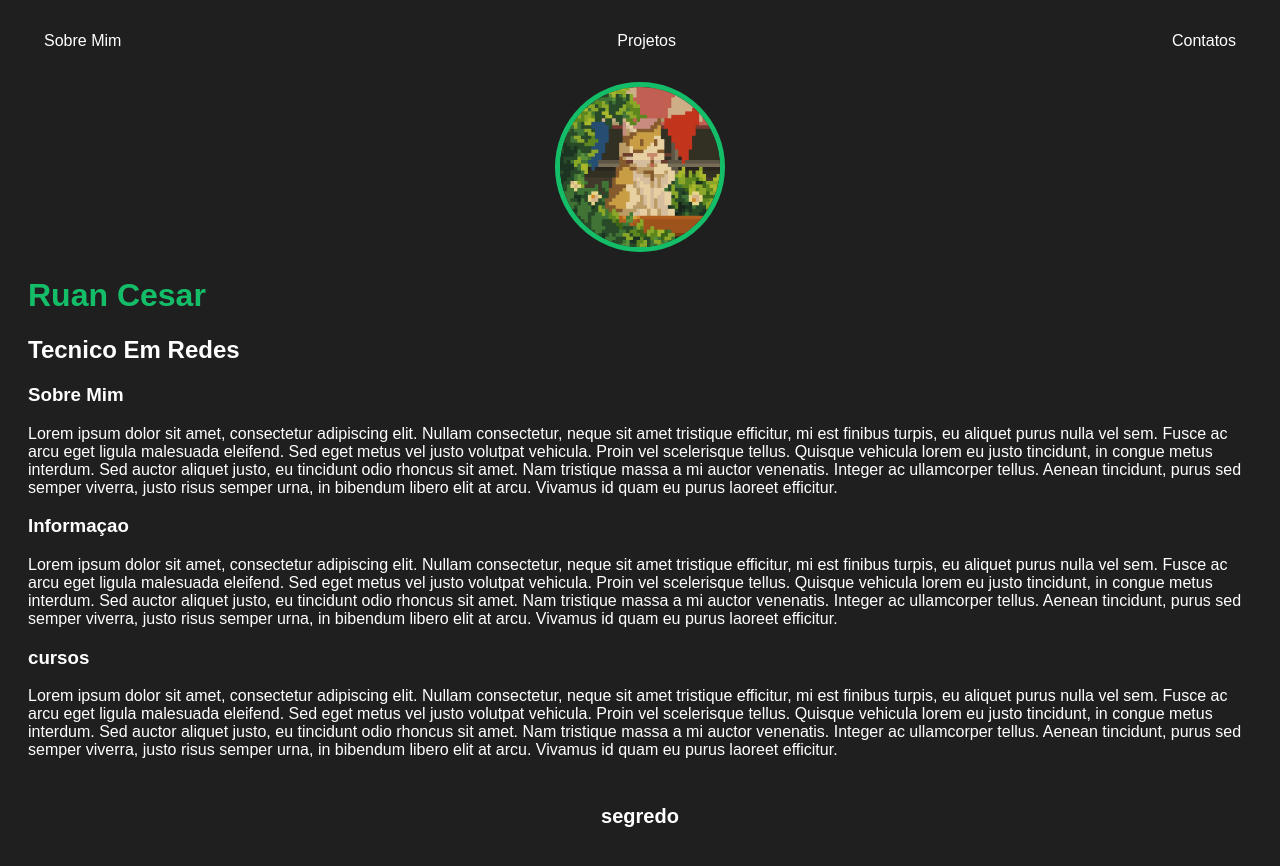
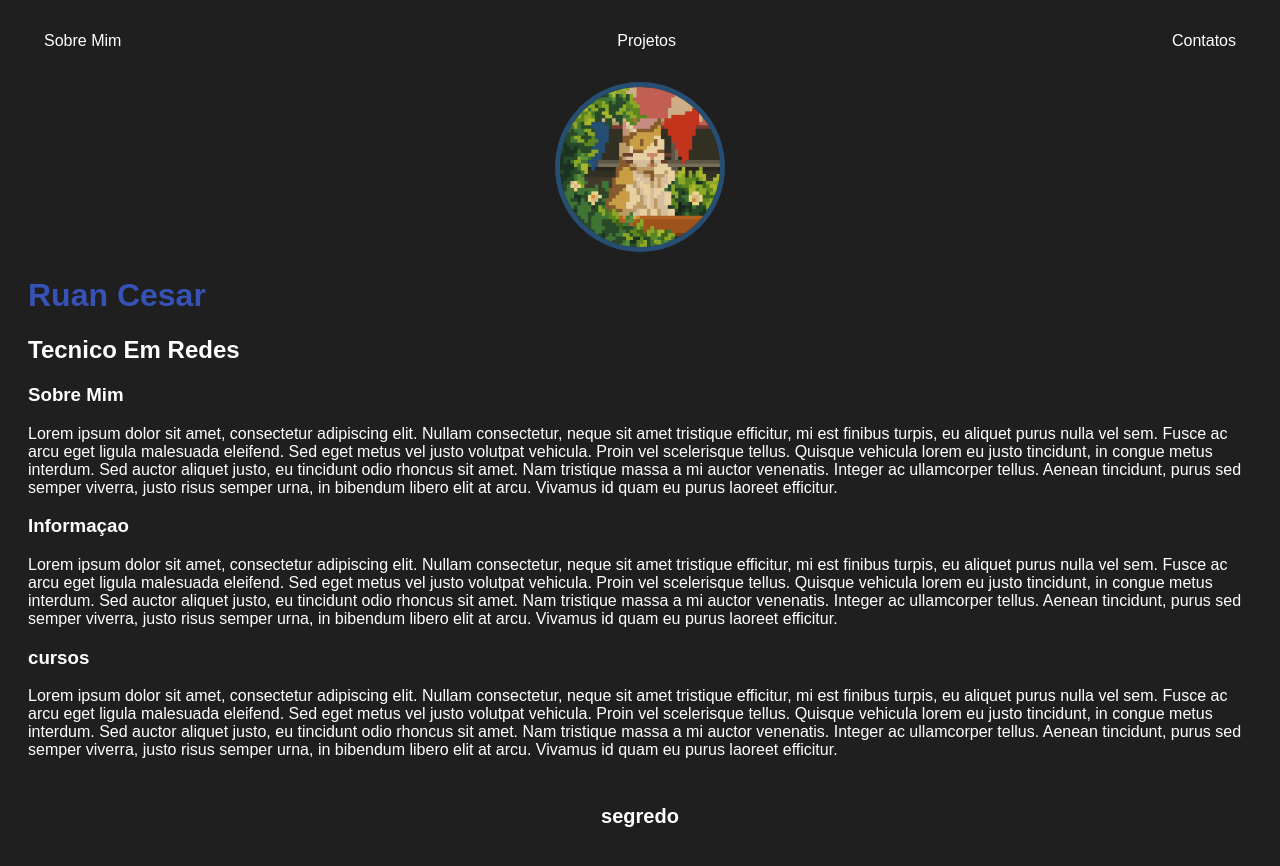
Before and after one commit to KlockRC/curriculo, a plain HTML site: page index.html in a window 1280 px wide. Drawn offline with Linux system fonts and the light colour scheme; a script that the page names is missing.

Commit message:
Update Style.css

```diff
--- a/Style.css
+++ b/Style.css
@@ -20,13 +20,13 @@ img {
     width: 160px;
     height: 160px;
     border-radius: 50%;
-    border: 5px solid #14be69;
+    border: 5px solid #264D72;
 }
 .center {
     text-align: center;
 }
 h1 {
-    color: #14be69;
+    color: #3652b5;
 }
 .container {
     padding: 0px 20px;
@@ -39,5 +39,5 @@ h1 {
 
 }
 .fundo :hover {
-    color: #14be69;
+    color: #3652b5;
 }
```
